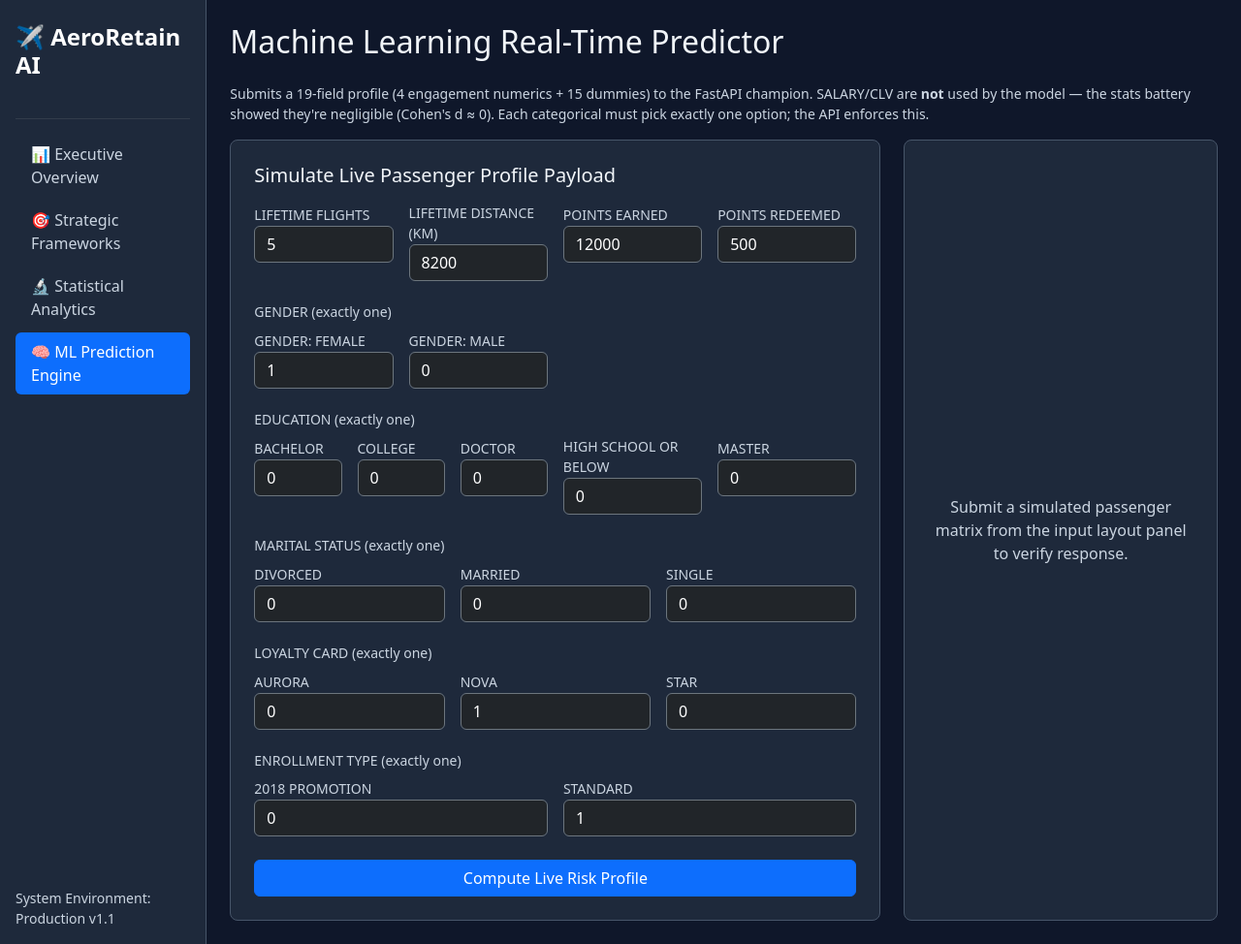
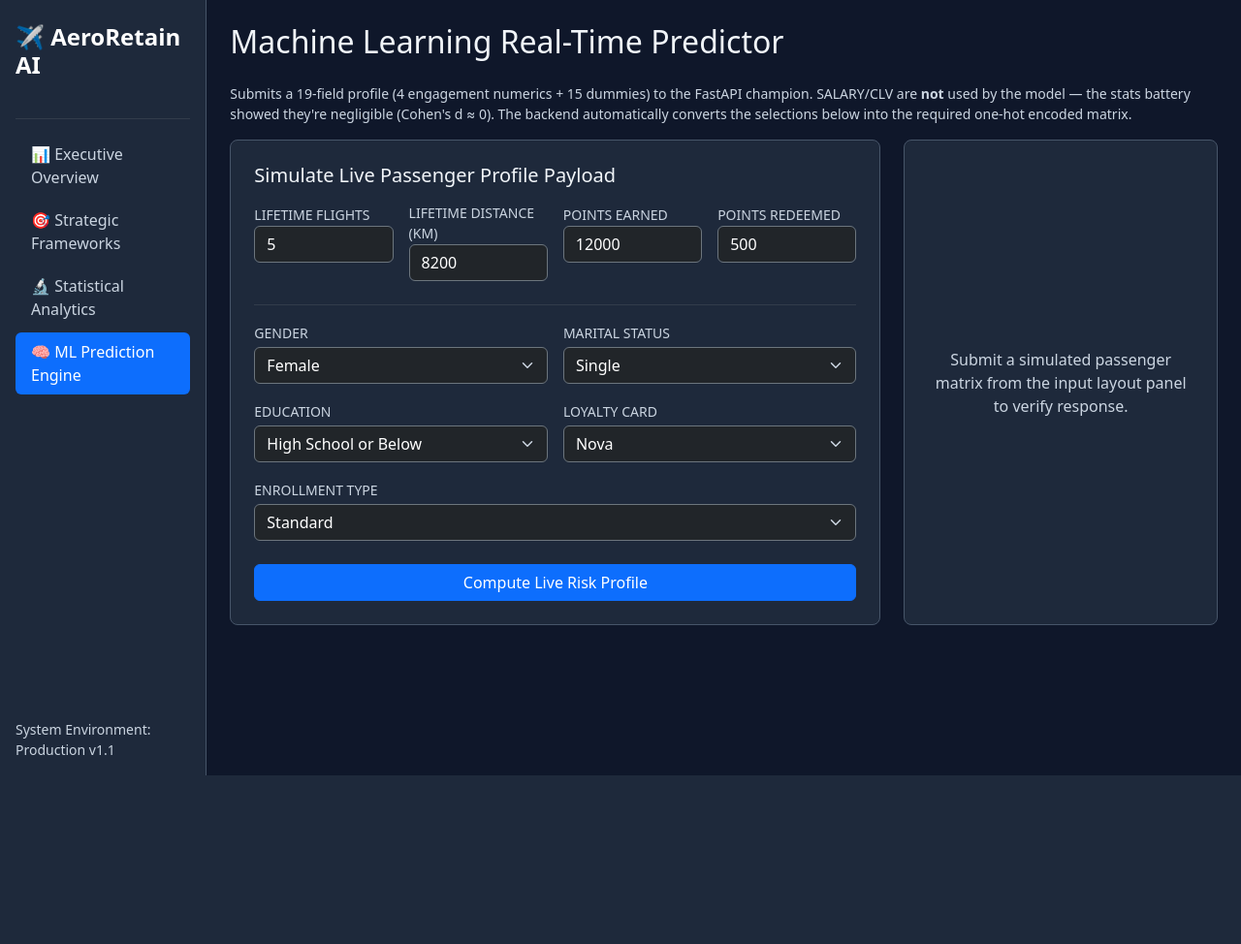
Before and after one commit to sajaldhuriya/Airline-Churn-Prediction, a Flask app: page /predict in a window 1280 px wide. Shown: the whole page at 97% size. After the commit the page ends 800 px from the top, so only its background shows below. Run offline with Flask 3, Linux system fonts and the light colour scheme.

Commit message:
Predict Page Dropdown

```diff
--- a/business_strategy/flask_dashboard/app.py
+++ b/business_strategy/flask_dashboard/app.py
@@ -1,4 +1,3 @@
-# File: business_strategy/flask_dashboard/app.py
 """
 Manager-facing dashboard for the AeroRetain AI churn system.
 
@@ -152,32 +151,40 @@ def predict():
     if request.method == "POST":
         form_data = request.form
         try:
-            # Mirrors `src/api/app.py::CustomerData` exactly. Each dummy
-            # is one-hot encoded as a separate checkbox; the API's
-            # Pydantic validators ensure exactly-one-per-category. SALARY
-            # and CLV were dropped in v2.0.0 — the stats battery showed
-            # they're negligible (Cohen's d ≈ 0) and the model doesn't
-            # use them.
+            # Extract dropdown selections
+            gender = request.form["gender"]
+            education = request.form["education"]
+            marital = request.form["marital_status"]
+            card = request.form["loyalty_card"]
+            enroll = request.form["enrollment_type"]
+
+            # Mirrors `src/api/app.py::CustomerData` exactly.
             payload = {
                 "LIFETIME_FLIGHTS":          float(request.form["flights"]),
                 "LIFETIME_DISTANCE":         float(request.form["distance"]),
                 "LIFETIME_POINTS_EARNED":    float(request.form["points_earned"]),
                 "LIFETIME_POINTS_REDEEMED":  float(request.form["points_redeemed"]),
-                "GENDER_Female":             int(request.form["gender_female"]),
-                "GENDER_Male":               int(request.form["gender_male"]),
-                "EDUCATION_Bachelor":        int(request.form["edu_bachelor"]),
-                "EDUCATION_College":         int(request.form["edu_college"]),
-                "EDUCATION_Doctor":          int(request.form["edu_doctor"]),
-                "EDUCATION_High_School_or_Below": int(request.form["edu_highschool"]),
-                "EDUCATION_Master":          int(request.form["edu_master"]),
-                "MARITAL_STATUS_Divorced":   int(request.form["marital_divorced"]),
-                "MARITAL_STATUS_Married":    int(request.form["marital_married"]),
-                "MARITAL_STATUS_Single":     int(request.form["marital_single"]),
-                "LOYALTY_CARD_Aurora":       int(request.form["card_aurora"]),
-                "LOYALTY_CARD_Nova":         int(request.form["card_nova"]),
-                "LOYALTY_CARD_Star":         int(request.form["card_star"]),
-                "ENROLLMENT_TYPE_2018_Promotion": int(request.form["enroll_2018_promo"]),
-                "ENROLLMENT_TYPE_Standard":  int(request.form["enroll_standard"]),
+
+                # Convert dropdowns back to one-hot dummies for the API
+                "GENDER_Female":             1 if gender == "Female" else 0,
+                "GENDER_Male":               1 if gender == "Male" else 0,
+
+                "EDUCATION_Bachelor":        1 if education == "Bachelor" else 0,
+                "EDUCATION_College":         1 if education == "College" else 0,
+                "EDUCATION_Doctor":          1 if education == "Doctor" else 0,
+                "EDUCATION_High_School_or_Below": 1 if education == "High School or Below" else 0,
+                "EDUCATION_Master":          1 if education == "Master" else 0,
+
+                "MARITAL_STATUS_Divorced":   1 if marital == "Divorced" else 0,
+                "MARITAL_STATUS_Married":    1 if marital == "Married" else 0,
+                "MARITAL_STATUS_Single":     1 if marital == "Single" else 0,
+
+                "LOYALTY_CARD_Aurora":       1 if card == "Aurora" else 0,
+                "LOYALTY_CARD_Nova":         1 if card == "Nova" else 0,
+                "LOYALTY_CARD_Star":         1 if card == "Star" else 0,
+
+                "ENROLLMENT_TYPE_2018_Promotion": 1 if enroll == "2018 Promotion" else 0,
+                "ENROLLMENT_TYPE_Standard":  1 if enroll == "Standard" else 0,
             }
         except (KeyError, ValueError) as e:
             error = f"Invalid form input: {e}"
--- a/business_strategy/flask_dashboard/templates/predict.html
+++ b/business_strategy/flask_dashboard/templates/predict.html
@@ -5,8 +5,8 @@
 <p class="small text-muted mb-3">
   Submits a 19-field profile (4 engagement numerics + 15 dummies) to the
   FastAPI champion. SALARY/CLV are <strong>not</strong> used by the model
-  — the stats battery showed they're negligible (Cohen's d ≈ 0). Each
-  categorical must pick exactly one option; the API enforces this.
+  — the stats battery showed they're negligible (Cohen's d ≈ 0). The
+  backend automatically converts the selections below into the required one-hot encoded matrix.
 </p>
 
 <div class="row g-4">
@@ -21,39 +21,53 @@
                     <div class="col-md-3"><label class="small text-muted">POINTS REDEEMED</label><input type="number" class="form-control bg-dark text-white border-secondary" name="points_redeemed" value="{{ form.points_redeemed if form else '500' }}" required></div>
                 </div>
 
-                <h6 class="mt-4 mb-2 text-muted small">GENDER (exactly one)</h6>
+                <hr class="border-secondary mt-4 mb-3">
+
                 <div class="row g-3">
-                    <div class="col-md-3"><label class="small text-muted">GENDER: FEMALE</label><input type="number" class="form-control bg-dark text-white border-secondary" name="gender_female" value="{{ form.gender_female if form else '1' }}" min="0" max="1"></div>
-                    <div class="col-md-3"><label class="small text-muted">GENDER: MALE</label><input type="number" class="form-control bg-dark text-white border-secondary" name="gender_male" value="{{ form.gender_male if form else '0' }}" min="0" max="1"></div>
-                </div>
+                    <div class="col-md-6">
+                        <label class="small text-muted mb-1">GENDER</label>
+                        <select class="form-select bg-dark text-white border-secondary" name="gender" required>
+                            <option value="Female" {% if form and form.gender == 'Female' %}selected{% endif %}>Female</option>
+                            <option value="Male" {% if form and form.gender == 'Male' %}selected{% endif %}>Male</option>
+                        </select>
+                    </div>
 
-                <h6 class="mt-4 mb-2 text-muted small">EDUCATION (exactly one)</h6>
-                <div class="row g-3">
-                    <div class="col-md-2"><label class="small text-muted">BACHELOR</label><input type="number" class="form-control bg-dark text-white border-secondary" name="edu_bachelor" value="{{ form.edu_bachelor if form else '0' }}" min="0" max="1"></div>
-                    <div class="col-md-2"><label class="small text-muted">COLLEGE</label><input type="number" class="form-control bg-dark text-white border-secondary" name="edu_college" value="{{ form.edu_college if form else '0' }}" min="0" max="1"></div>
-                    <div class="col-md-2"><label class="small text-muted">DOCTOR</label><input type="number" class="form-control bg-dark text-white border-secondary" name="edu_doctor" value="{{ form.edu_doctor if form else '0' }}" min="0" max="1"></div>
-                    <div class="col-md-3"><label class="small text-muted">HIGH SCHOOL OR BELOW</label><input type="number" class="form-control bg-dark text-white border-secondary" name="edu_highschool" value="{{ form.edu_highschool if form else '0' }}" min="0" max="1"></div>
-                    <div class="col-md-3"><label class="small text-muted">MASTER</label><input type="number" class="form-control bg-dark text-white border-secondary" name="edu_master" value="{{ form.edu_master if form else '0' }}" min="0" max="1"></div>
-                </div>
+                    <div class="col-md-6">
+                        <label class="small text-muted mb-1">MARITAL STATUS</label>
+                        <select class="form-select bg-dark text-white border-secondary" name="marital_status" required>
+                            <option value="Single" {% if form and form.marital_status == 'Single' %}selected{% endif %}>Single</option>
+                            <option value="Married" {% if form and form.marital_status == 'Married' %}selected{% endif %}>Married</option>
+                            <option value="Divorced" {% if form and form.marital_status == 'Divorced' %}selected{% endif %}>Divorced</option>
+                        </select>
+                    </div>
 
-                <h6 class="mt-4 mb-2 text-muted small">MARITAL STATUS (exactly one)</h6>
-                <div class="row g-3">
-                    <div class="col-md-4"><label class="small text-muted">DIVORCED</label><input type="number" class="form-control bg-dark text-white border-secondary" name="marital_divorced" value="{{ form.marital_divorced if form else '0' }}" min="0" max="1"></div>
-                    <div class="col-md-4"><label class="small text-muted">MARRIED</label><input type="number" class="form-control bg-dark text-white border-secondary" name="marital_married" value="{{ form.marital_married if form else '0' }}" min="0" max="1"></div>
-                    <div class="col-md-4"><label class="small text-muted">SINGLE</label><input type="number" class="form-control bg-dark text-white border-secondary" name="marital_single" value="{{ form.marital_single if form else '0' }}" min="0" max="1"></div>
-                </div>
+                    <div class="col-md-6">
+                        <label class="small text-muted mb-1">EDUCATION</label>
+                        <select class="form-select bg-dark text-white border-secondary" name="education" required>
+                            <option value="High School or Below" {% if form and form.education == 'High School or Below' %}selected{% endif %}>High School or Below</option>
+                            <option value="College" {% if form and form.education == 'College' %}selected{% endif %}>College</option>
+                            <option value="Bachelor" {% if form and form.education == 'Bachelor' %}selected{% endif %}>Bachelor</option>
+                            <option value="Master" {% if form and form.education == 'Master' %}selected{% endif %}>Master</option>
+                            <option value="Doctor" {% if form and form.education == 'Doctor' %}selected{% endif %}>Doctor</option>
+                        </select>
+                    </div>
 
-                <h6 class="mt-4 mb-2 text-muted small">LOYALTY CARD (exactly one)</h6>
-                <div class="row g-3">
-                    <div class="col-md-4"><label class="small text-muted">AURORA</label><input type="number" class="form-control bg-dark text-white border-secondary" name="card_aurora" value="{{ form.card_aurora if form else '0' }}" min="0" max="1"></div>
-                    <div class="col-md-4"><label class="small text-muted">NOVA</label><input type="number" class="form-control bg-dark text-white border-secondary" name="card_nova" value="{{ form.card_nova if form else '1' }}" min="0" max="1"></div>
-                    <div class="col-md-4"><label class="small text-muted">STAR</label><input type="number" class="form-control bg-dark text-white border-secondary" name="card_star" value="{{ form.card_star if form else '0' }}" min="0" max="1"></div>
-                </div>
+                    <div class="col-md-6">
+                        <label class="small text-muted mb-1">LOYALTY CARD</label>
+                        <select class="form-select bg-dark text-white border-secondary" name="loyalty_card" required>
+                            <option value="Nova" {% if form and form.loyalty_card == 'Nova' %}selected{% endif %}>Nova</option>
+                            <option value="Star" {% if form and form.loyalty_card == 'Star' %}selected{% endif %}>Star</option>
+                            <option value="Aurora" {% if form and form.loyalty_card == 'Aurora' %}selected{% endif %}>Aurora</option>
+                        </select>
+                    </div>
 
-                <h6 class="mt-4 mb-2 text-muted small">ENROLLMENT TYPE (exactly one)</h6>
-                <div class="row g-3">
-                    <div class="col-md-6"><label class="small text-muted">2018 PROMOTION</label><input type="number" class="form-control bg-dark text-white border-secondary" name="enroll_2018_promo" value="{{ form.enroll_2018_promo if form else '0' }}" min="0" max="1"></div>
-                    <div class="col-md-6"><label class="small text-muted">STANDARD</label><input type="number" class="form-control bg-dark text-white border-secondary" name="enroll_standard" value="{{ form.enroll_standard if form else '1' }}" min="0" max="1"></div>
+                    <div class="col-md-12">
+                        <label class="small text-muted mb-1">ENROLLMENT TYPE</label>
+                        <select class="form-select bg-dark text-white border-secondary" name="enrollment_type" required>
+                            <option value="Standard" {% if form and form.enrollment_type == 'Standard' %}selected{% endif %}>Standard</option>
+                            <option value="2018 Promotion" {% if form and form.enrollment_type == '2018 Promotion' %}selected{% endif %}>2018 Promotion</option>
+                        </select>
+                    </div>
                 </div>
 
                 <button type="submit" class="btn btn-primary w-100 mt-4">Compute Live Risk Profile</button>
```
